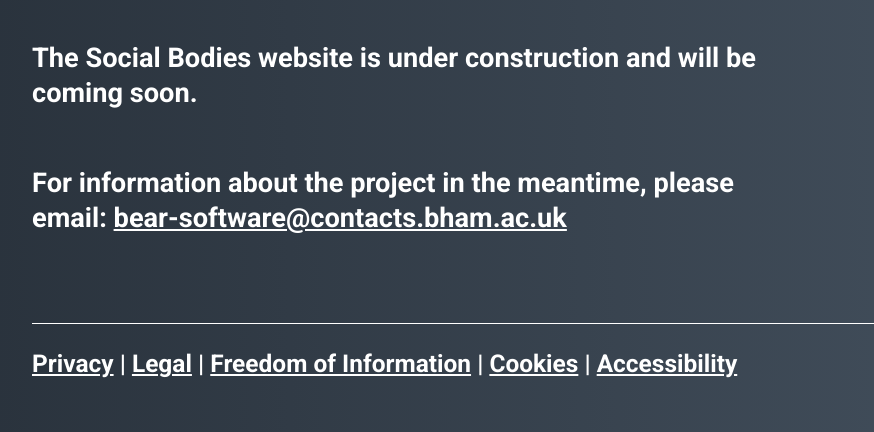
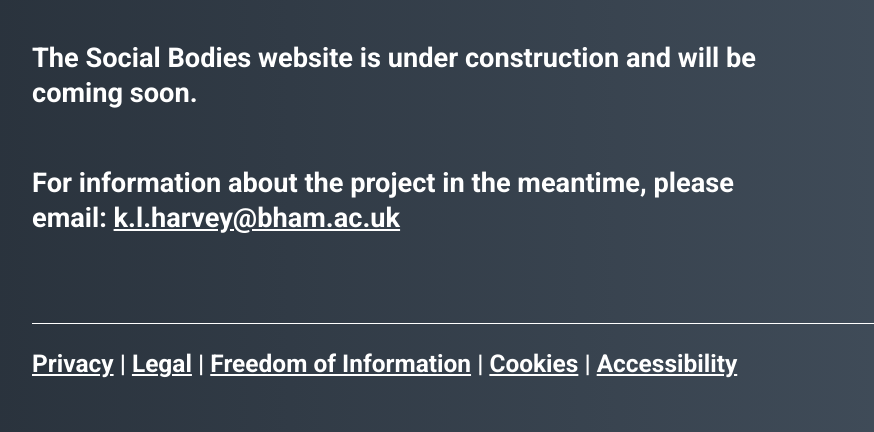
Before and after one commit to bear-rsg/social-bodies, a Django app: page / in a window 1280 px wide. Shown: the part 248-680 px from the top of the page, without its empty margins (40-914 px from the left). Run offline with Django 3.2, Linux system fonts and the light colour scheme; parts of the project's set-up code (start-up, migrations or seed data) failed here and were passed over.

Commit message:
coming soon email updated

```diff
--- a/django/general/templates/general/coming-soon.html
+++ b/django/general/templates/general/coming-soon.html
@@ -4,5 +4,5 @@
 {% block content %}
 <h1>Coming Soon</h1>
 <p>The <span class="highlight">Social Bodies</span> website is under construction and will be coming soon.</p>
-<p>For information about the project in the meantime, please email: <a href="mailto:bear-software@contacts.bham.ac.uk">bear-software@contacts.bham.ac.uk</a></p>
+<p>For information about the project in the meantime, please email: <a href="mailto:k.l.harvey@bham.ac.uk ">k.l.harvey@bham.ac.uk </a></p>
 {% endblock %}
```
